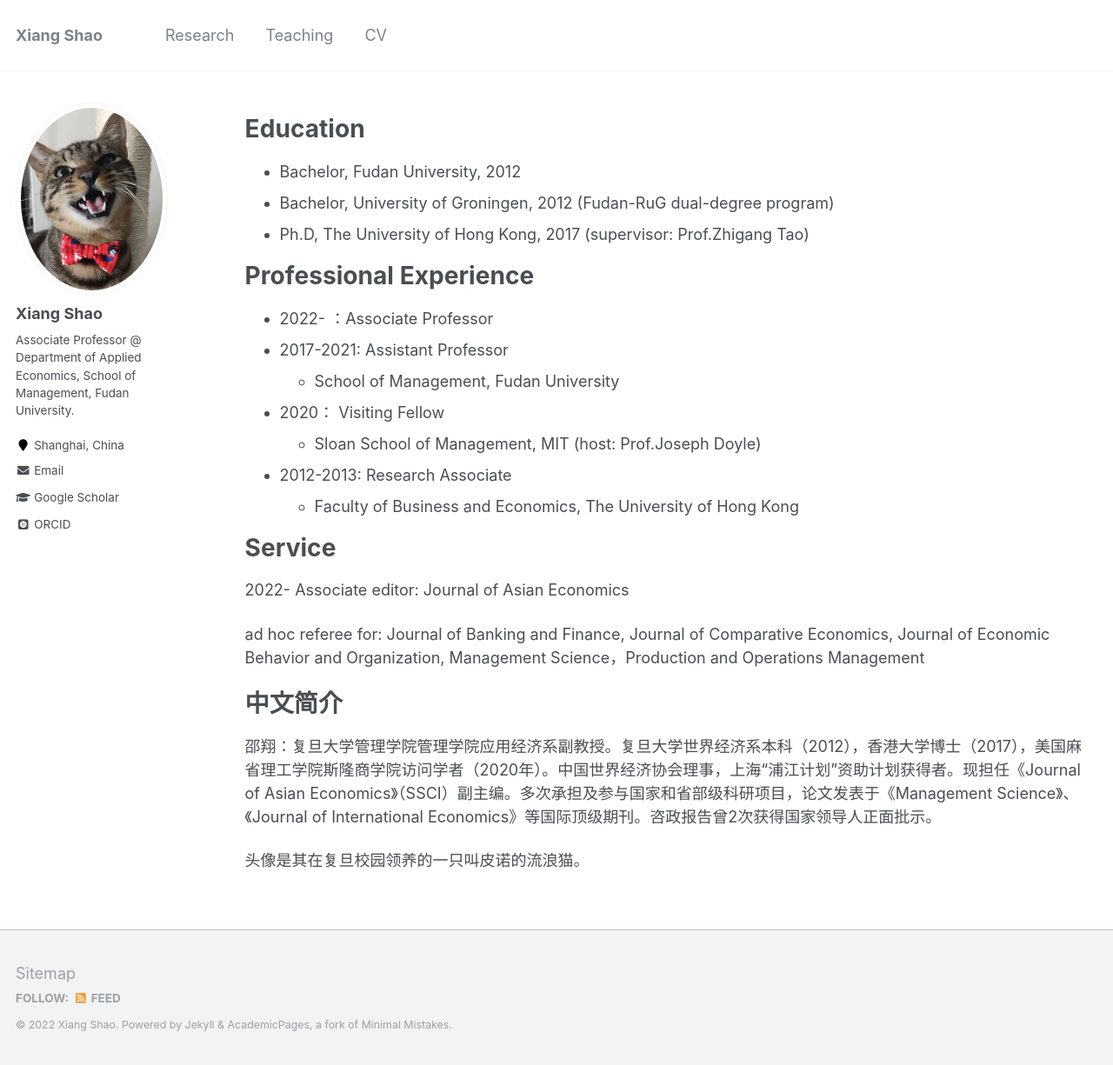
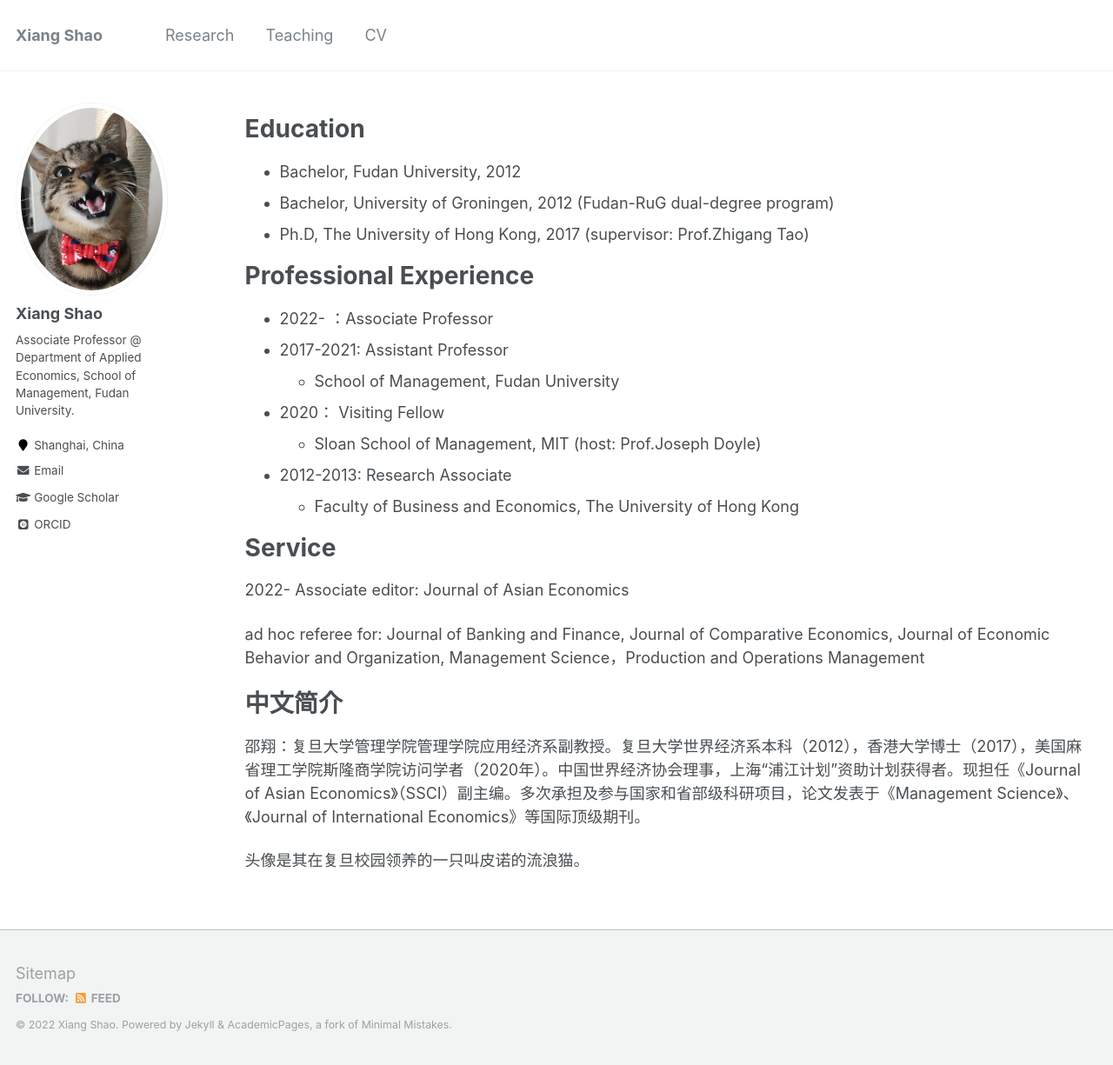
Before and after one commit to xiangshao/xiangshao.github.io, a Jekyll site: the page built from _pages/cv.md, in a window 1280 px wide and 1225 px high. Shown: the whole window at 87% size. Built offline with Jekyll 4.4.1, drawn with Linux system fonts in a browser that asks for light colours; some web fonts are replaced.

Commit message:
Update cv.md

```diff
--- a/_pages/cv.md
+++ b/_pages/cv.md
@@ -35,6 +35,6 @@ Journal of Banking and Finance, Journal of Comparative Economics, Journal of Eco
 
 中文简介
 ======
-邵翔：复旦大学管理学院管理学院应用经济系副教授。复旦大学世界经济系本科（2012），香港大学博士（2017），美国麻省理工学院斯隆商学院访问学者（2020年）。中国世界经济协会理事，上海“浦江计划”资助计划获得者。现担任《Journal of Asian Economics》（SSCI）副主编。多次承担及参与国家和省部级科研项目，论文发表于《Management Science》、《Journal of International Economics》等国际顶级期刊。咨政报告曾2次获得国家领导人正面批示。
+邵翔：复旦大学管理学院管理学院应用经济系副教授。复旦大学世界经济系本科（2012），香港大学博士（2017），美国麻省理工学院斯隆商学院访问学者（2020年）。中国世界经济协会理事，上海“浦江计划”资助计划获得者。现担任《Journal of Asian Economics》（SSCI）副主编。多次承担及参与国家和省部级科研项目，论文发表于《Management Science》、《Journal of International Economics》等国际顶级期刊。
 
 头像是其在复旦校园领养的一只叫皮诺的流浪猫。
```
